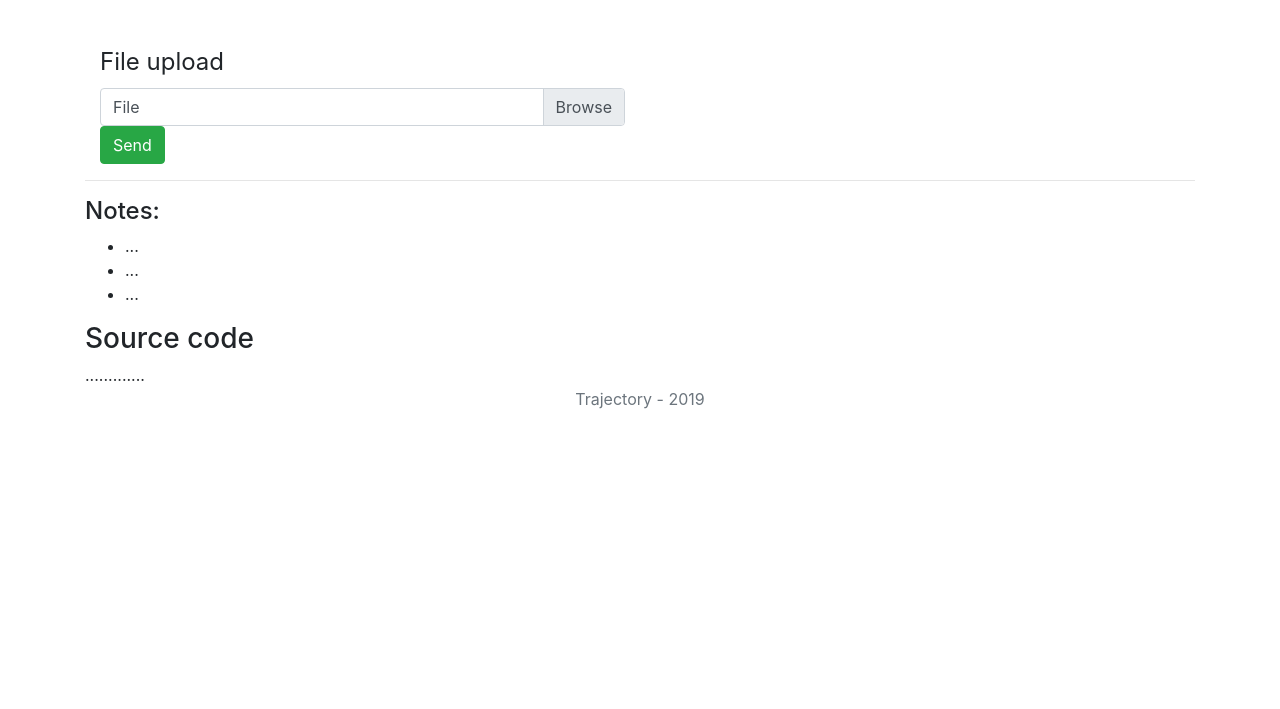
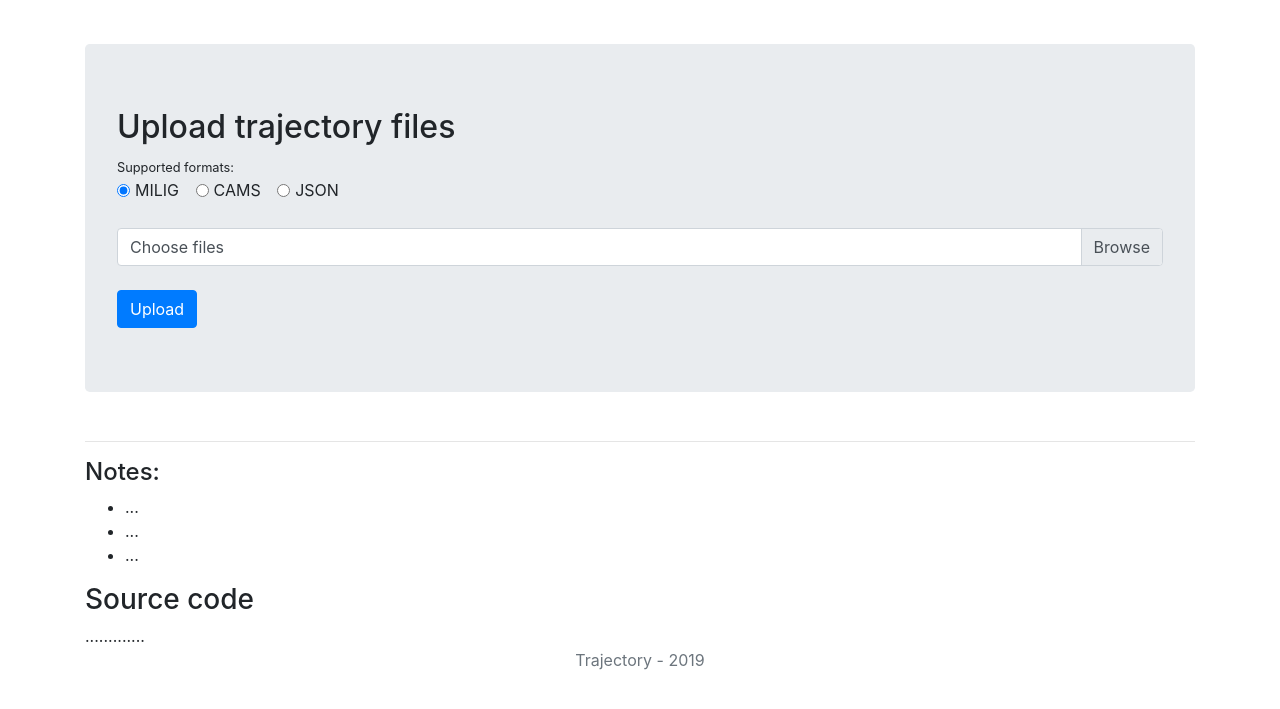
Before and after one commit to rickybassom/trajectory, a Flask app: page /trajectory/ in a window 1280 px wide. Shown: the part 56-765 px from the top of the page. Run offline with Flask 2, Linux system fonts and the light colour scheme; some libraries are stand-ins or nearby versions.

Commit message:
Upload box redesign

```diff
--- a/app/static/style.css
+++ b/app/static/style.css
@@ -1,3 +1,6 @@
 body {
     padding-top: 100px;
 }
+#format-type {
+    margin-bottom: 25px;
+}
--- a/app/templates/index.html
+++ b/app/templates/index.html
@@ -4,9 +4,10 @@
     <meta charset="UTF-8">
     <meta name="viewport" content="width=device-width, initial-scale=1.0">
     <meta http-equiv="X-UA-Compatible" content="ie=edge">
-	<title>Trajectory</title>
+    <title>Meteor Trajectory Solver - Web Interface</title>
 
-	<link rel="stylesheet" href="https://cdnjs.cloudflare.com/ajax/libs/twitter-bootstrap/4.1.3/css/bootstrap-grid.min.css">
+    <link rel="stylesheet"
+          href="https://cdnjs.cloudflare.com/ajax/libs/twitter-bootstrap/4.1.3/css/bootstrap-grid.min.css">
     <link rel="stylesheet" href="https://cdnjs.cloudflare.com/ajax/libs/twitter-bootstrap/4.1.3/css/bootstrap.min.css">
     <link rel="stylesheet" href="style.css">
 
@@ -16,7 +17,8 @@
     <!-- Fixed navbar -->
     <nav class="navbar navbar-expand-md navbar-dark fixed-top bg-dark">
         <a class="navbar-brand" href="./">Trajectory</a>
-        <button class="navbar-toggler" type="button" data-toggle="collapse" data-target="#navbarCollapse" aria-controls="navbarCollapse" aria-expanded="false" aria-label="Toggle navigation">
+        <button class="navbar-toggler" type="button" data-toggle="collapse" data-target="#navbarCollapse"
+                aria-controls="navbarCollapse" aria-expanded="false" aria-label="Toggle navigation">
             <span class="navbar-toggler-icon"></span>
         </button>
 
@@ -49,25 +51,57 @@
 
 <div class="container">
 
-        <form class="box" method="post" action="" enctype="multipart/form-data">
-          <fieldset class="col-lg-6">
-					<legend>File upload</legend>
+    <div class="row">
+        <div class="col-lg-12">
+            <div class="jumbotron">
+                <h2>Upload trajectory files</h2>
+                <small>Supported formats: </small>
 
-					<div class="form-group custom-file">
-						<label for="csv_file" class="custom-file-label">File</label>
-						<input type='file' name='csv_file' id="csv_file" class="custom-file-input">
+                <div id="format-type">
+                    <div class="form-check form-check-inline">
+                        <input class="form-check-input" type="radio" name="formatRadios" id="formatCheckboxMILIG" value="MILIG" checked>
+                        <label class="form-check-label" for="formatCheckboxMILIG">MILIG</label>
                     </div>
-				</fieldset>
+                    <div class="form-check form-check-inline">
+                        <input class="form-check-input" type="radio" name="formatRadios" id="formatCheckboxCAMS" value="CAMS">
+                        <label class="form-check-label" for="formatCheckboxCAMS">CAMS</label>
+                    </div>
+                    <div class="form-check form-check-inline">
+                        <input class="form-check-input" type="radio" name="formatRadios" id="formatCheckboxJSON" value="JSON">
+                        <label class="form-check-label" for="formatCheckboxJSON">JSON</label>
+                    </div>
+                </div>
 
-				<div class="form-group col-lg-12">
-					<input type="hidden" name="input_type" value="csv"/>
-					<input type='submit' name='submit' value='Send' class="btn btn-success">
+                <form class="box" method="post" action="/" enctype="multipart/form-data">
+                    <div class="input-group">
+
+                        <div class="custom-file">
+                            <input type="file" multiple class="custom-file-input" id="inputGroupFile01"
+                                   aria-describedby="inputGroupFileAddon01">
+                            <label class="custom-file-label" for="inputGroupFile01">Choose files</label>
                         </div>
+                    </div>
+                    <br>
+                    <input type="button" value="Upload" class="btn btn-primary">
                 </form>
+            </div>
+        </div>
+
+    </div>
+
+    <div class="row">
+        <div class="col-lg-12">
+            <div id="output">
+
+            </div>
+        </div>
+
+    </div>
 
     <hr class="clearfix"/>
 
     <div class="row">
+
         <div class="col-lg-12">
             <h4>Notes:</h4>
 
@@ -100,5 +134,6 @@
 <script src="https://ajax.googleapis.com/ajax/libs/jquery/1.12.4/jquery.min.js"></script>
 <script src="https://cdnjs.cloudflare.com/ajax/libs/twitter-bootstrap/4.1.3/js/bootstrap.min.js"></script>
 
+<script src="main.js"></script>
 </body>
 </html>
```
Also changed, not shown: README.md, app/static/main.js (added). Lines whose indentation alone changed are shown as unchanged.
